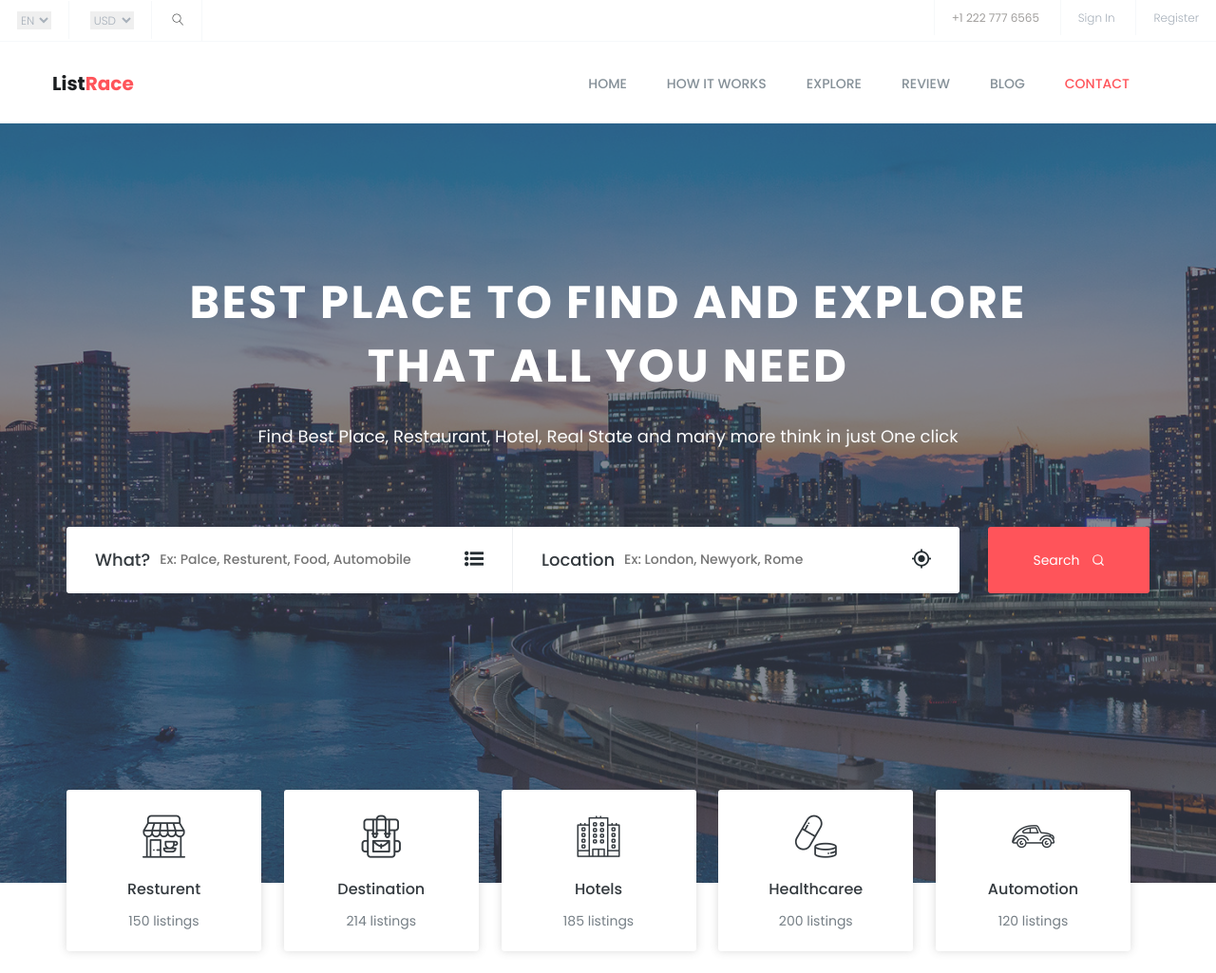
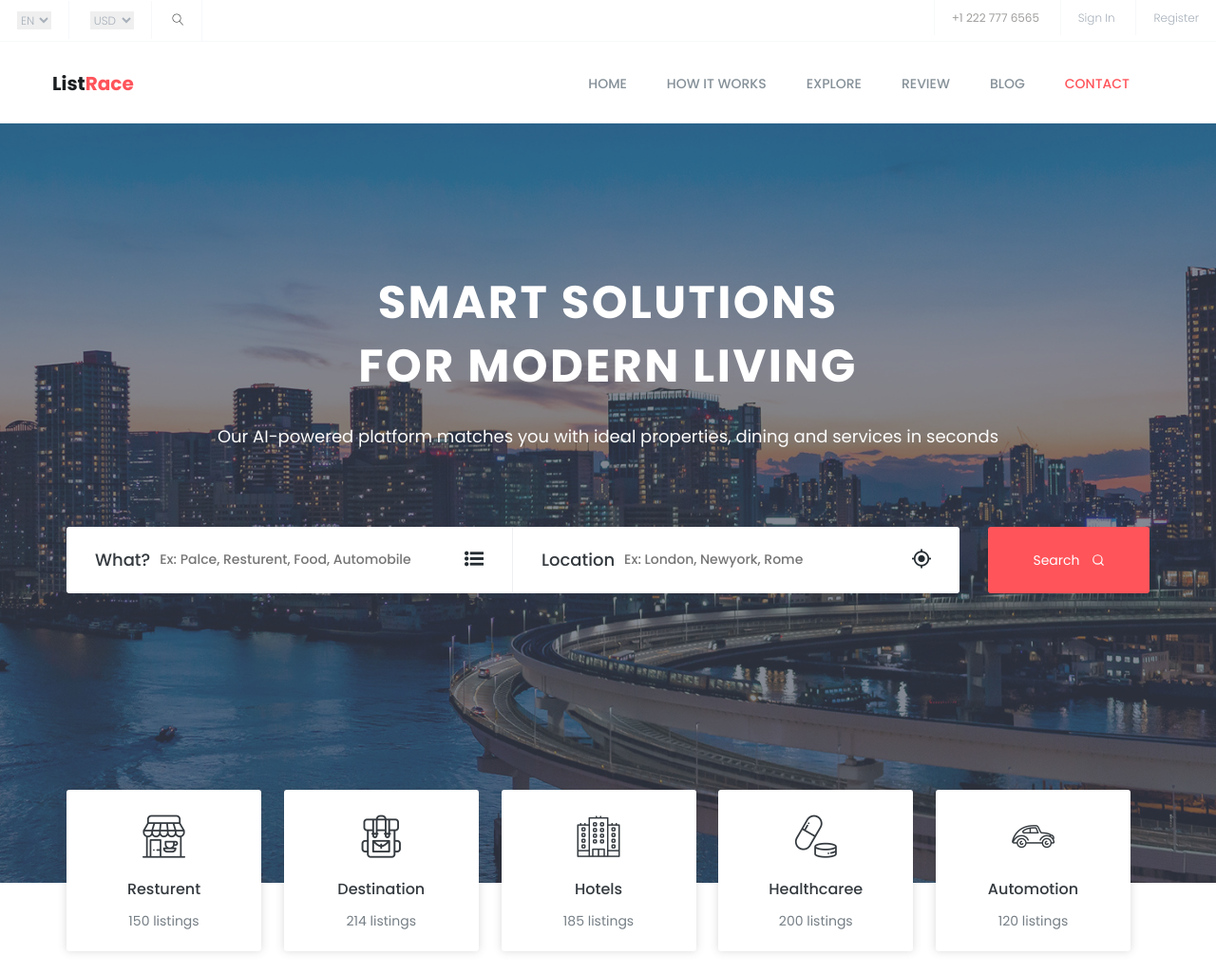
Before and after one commit to zNavas/list-race-lab, a plain HTML site: page src/index.html in a window 1280 px wide. Shown: the top 1025 px of the page at 95% size. Drawn offline with nearby package versions, Linux system fonts and the light colour scheme.

Commit message:
Cambio en el encabezado principal.

```diff
--- a/src/index.html
+++ b/src/index.html
@@ -148,10 +148,11 @@
 		<section id="home" class="welcome-hero">
 			<div class="container">
 				<div class="welcome-hero-txt">
-					<h2>best place to find and explore <br> that all you need </h2>
-					<p>
-						Find Best Place, Restaurant, Hotel, Real State and many more think in just One click
-					</p>
+					<h2>Smart Solutions <br> For Modern Living</h2>
+						<p>
+							Our AI-powered platform matches you with ideal
+							properties, dining and services in seconds
+						</p>
 				</div>
 				<div class="welcome-hero-serch-box">
 					<div class="welcome-hero-form">
```
